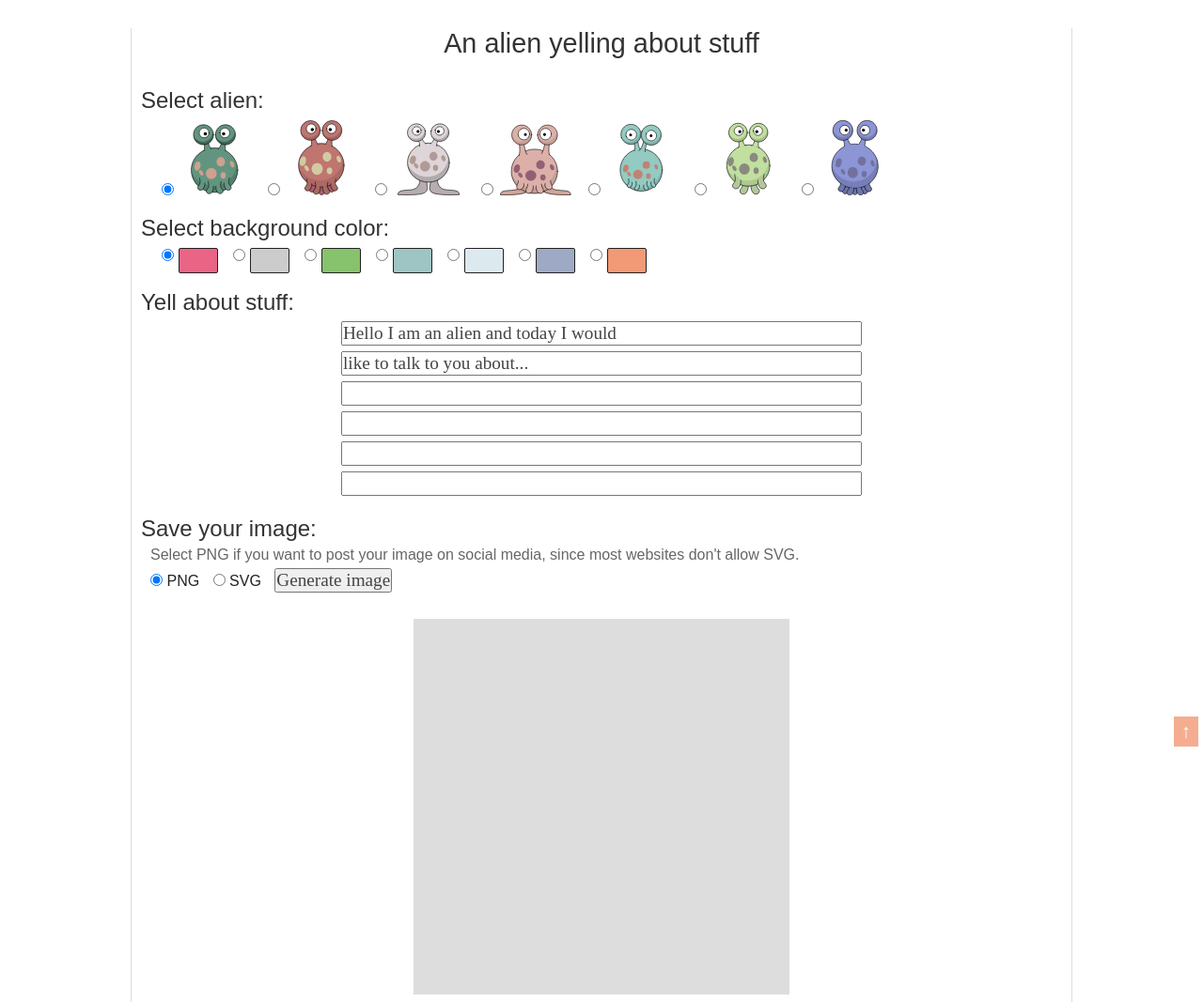
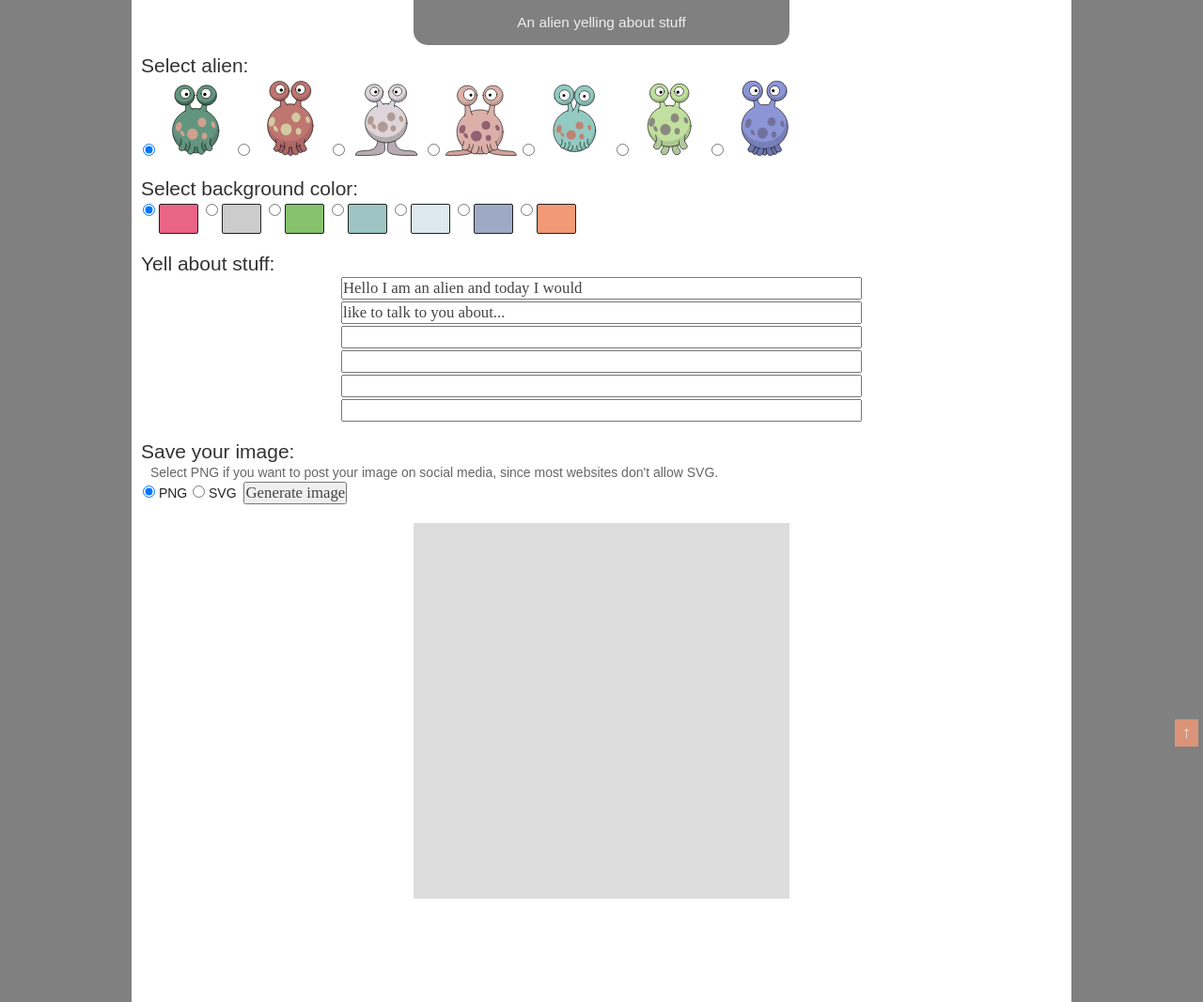
Before and after one commit to anarres/AnAlienYelling, a plain HTML site: page index.html in a window 1280 px wide. Shown: the top 1067 px of the page at 94% size. Drawn offline with Linux system fonts and the light colour scheme.

Commit message:
CSS styling

```diff
--- a/anAlienYelling.css
+++ b/anAlienYelling.css
@@ -2,18 +2,21 @@
     margin:0px;
     padding:0px;
 }
-body {
+html {
     color:#222;
     max-width:1000px;
     margin:0px auto;
-    padding-bottom:20px;
-    font-size:16px;
+    font-size:14px;
     font-family: sans-serif;
-    border-left:1px solid #ddd;
-    border-right:1px solid #ddd;
+    background-color:grey;
+}
+body {
+    padding:0px 10px;
+    background-color:#fff;
+
 }
 h1,h2,h3,p,aside,ul,ol,li {
-    margin:5px 10px;
+    margin:2px 0px;
     clear:both;
 }
 textarea, button, input {
@@ -21,8 +24,8 @@ textarea, button, input {
     font-family:serif;
     color:#444;
 }
-textarea, button {
-    margin:0px 10px;
+button {
+    margin:0px 4px;
     clear:both;
 }
 button {
@@ -34,10 +37,15 @@ h1,h2,h3 {
     font-size:1.5em;
 }
 h1 {
-    margin-top:30px;
-    margin-bottom:30px;
+    padding:15px 0px;
     text-align:center;
-    font-size:1.8em;
+    font-size:1.1em;
+    background-color:grey;
+    color:#eee;
+    width:400px;
+    max-width:100%;
+    margin:0px auto;
+    border-radius:0px 0px 15px 15px;
 }
 a.backToTop {
     position:fixed;
@@ -55,36 +63,35 @@ a.backToTop:hover {
 	opacity:1;
 }
 section {
-    padding-top:10px;
+    padding:8px 0px;
+    display:block;
     clear:both;
-}
-ul {
-    padding:0px 14px;
 }
 li {
     list-style:none;
     float:left;
-    margin:2px 8px;
+    margin:2px;
     clear:none;
 }
 section#colors label {
     width:40px;
-    height:25px;
+    height:30px;
     background-color:grey;
     border:1px solid #222;
     border-radius:2px;
     display:block;
     float:right;
-    margin-left:5px;
+    margin-left:4px;
+    margin-right:4px;
 }
 section#yell input {
-    margin:6px auto;
+    margin:2px auto;
     display:block;
     width:550px;
     max-width:90%;
 }
 section#saveImage input {
-    margin-left:10px;
+    margin-left:2px;
 }
 section#imagePreview h2 {
     float:left;
@@ -112,9 +119,10 @@ img#myImage {
     height:auto;
 }
 p#imgDescription {
-    padding:30px;
+    padding:20px;
     background-color:#ddd;
     border-radius:2px;
+    text-indent:10px;
 }
 #hiddenDiv, #hiddenCanvas {
     display:none;
@@ -126,3 +134,16 @@ p#imgDescription {
     width:50px;
     height:50px;
 }
+
+/* Dev colors */
+/*
+html {
+    background-color:cyan;
+}
+body {
+    background-color:limegreen;
+}
+section {
+    background-color:yellow;
+}
+*/
--- a/anAlienYelling.js
+++ b/anAlienYelling.js
@@ -154,13 +154,11 @@ generateImage = function() {
 };
 
 clearImage = function() {
-
     // Remove the image from the DOM
     el = getById("myImage");
     if (el) {
         el.remove();
     }
-
     // Hide the social media div
     hideHTML("socialMedia");
     hideHTML("howToSaveWrapper");
--- a/index.html
+++ b/index.html
@@ -19,6 +19,8 @@
 </div>
 
 <h1>An alien yelling about stuff</h1>
+
+<section>
 
 <h2>Select alien:</h2>
 
@@ -73,6 +75,10 @@
     </li>
 </ul>
 
+<div style="clear:both;"></div>
+
+</section>
+
 <section id="colors">
 
 <h2>Select background color:</h2>
@@ -113,6 +119,8 @@
         <label for="bgColor7" id="bgColor7Label"></label>
     </li>
 </ul>
+
+<div style="clear:both;"></div>
 
 </section><!--#colors-->
 
```
